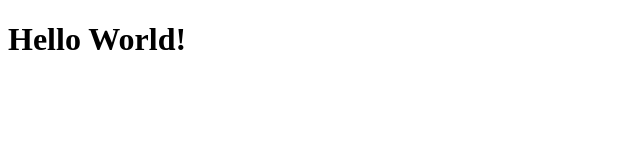
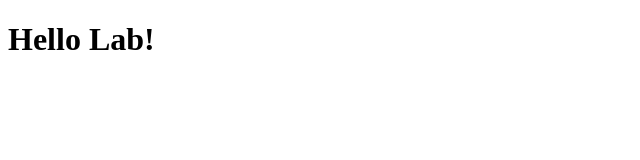
Before and after one commit to snowpear97/Lab_01, a plain HTML site: page index.html in a window 1280 px wide. Shown: the full height of the page, 0-640 px from the left. Drawn offline with Linux system fonts and the light colour scheme.

Commit message:
added a .gitignore file + updated hello message

```diff
--- a/index.html
+++ b/index.html
@@ -5,6 +5,6 @@
     </head>
 
     <body>
-        <h1>Hello World!</h1>
+        <h1>Hello Lab!</h1>
     </body>
 </html>
```
Also changed, not shown: 1 other file.
